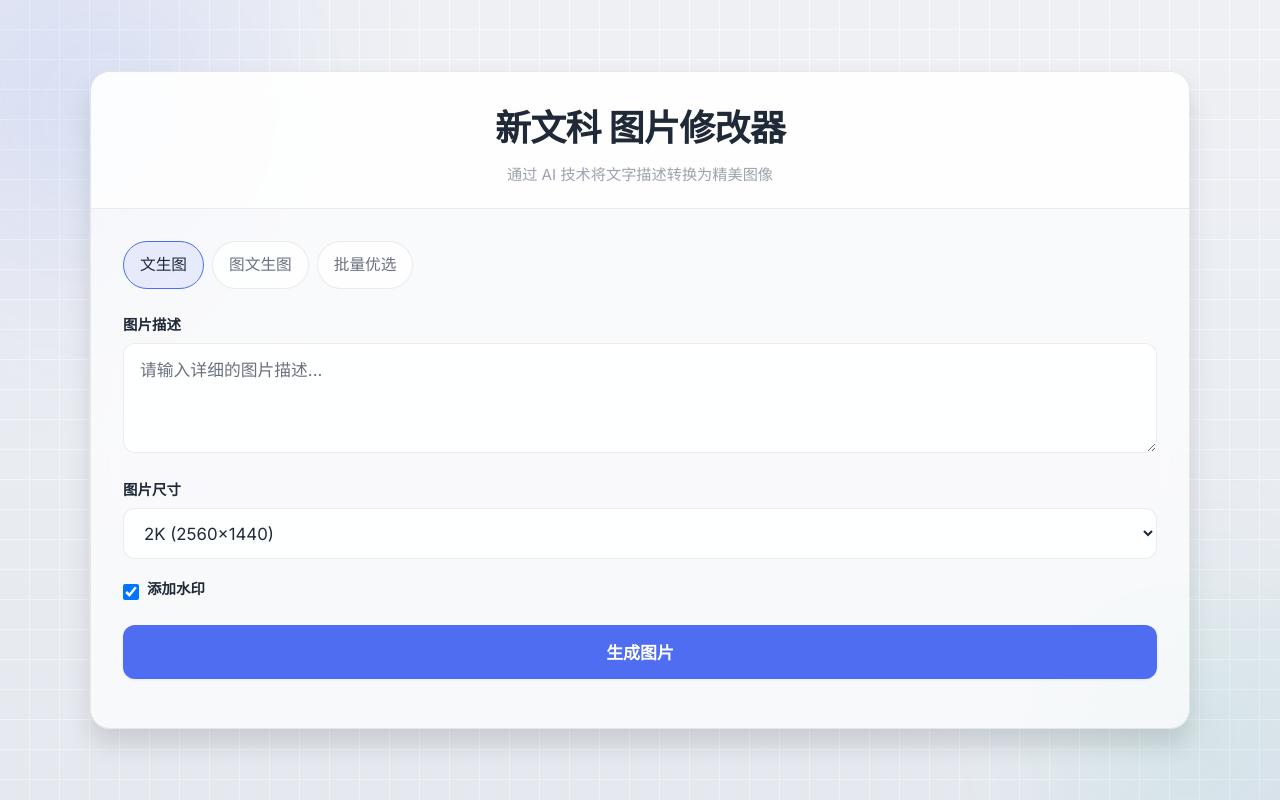
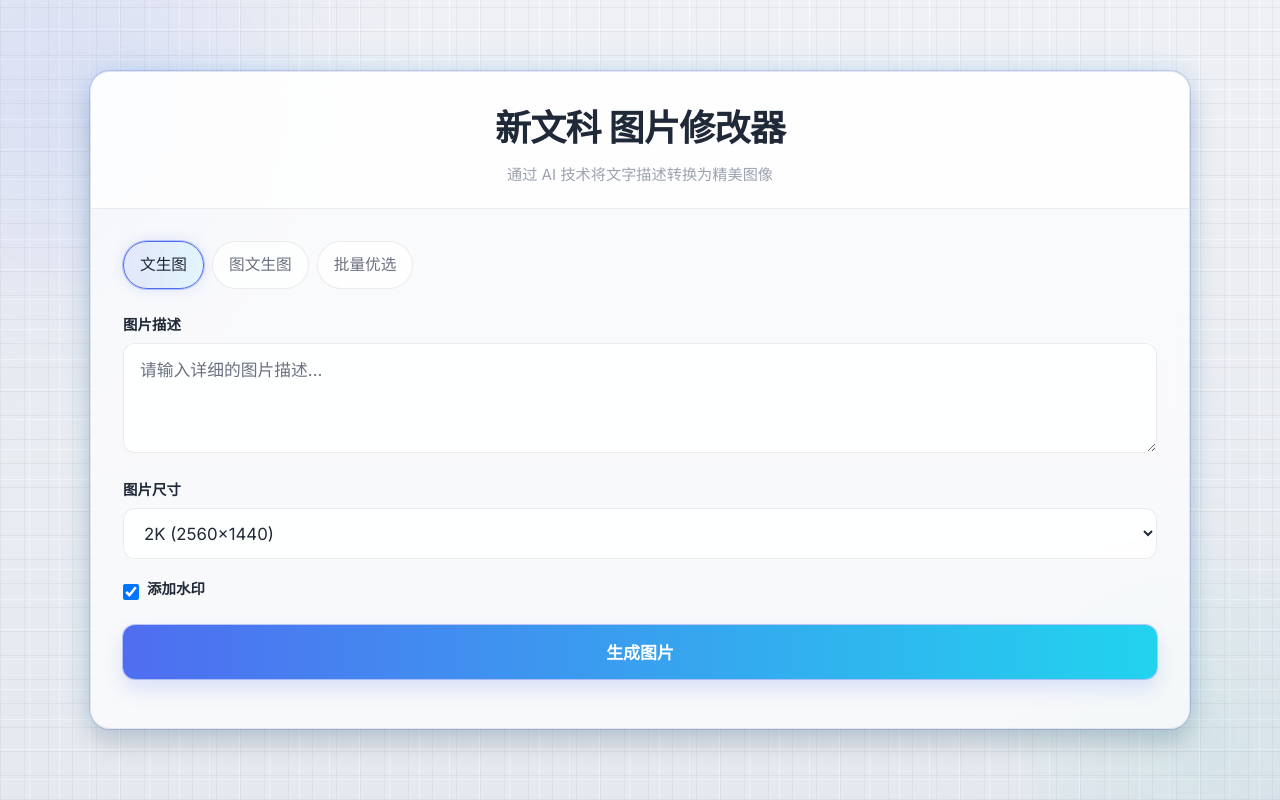
Before and after one commit to lzylovec/SeeDream-python, a Flask app: page / in a window 1280 px wide. Run offline with Flask 2, Linux system fonts and the light colour scheme.

Commit message:
更新页面

```diff
--- a/templates/index.html
+++ b/templates/index.html
@@ -30,6 +30,9 @@
             /* 背景光晕变量 */
             --bg-glow-1: rgba(79, 109, 240, 0.10);
             --bg-glow-2: rgba(79, 109, 240, 0.08);
+            /* 科技感渐变色 */
+            --accent-cyan: #22d3ee;
+            --accent-purple: #a855f7;
         }
 
         * {
@@ -61,7 +64,7 @@
             -webkit-backdrop-filter: blur(12px);
             border: 1px solid var(--glass-border);
             border-radius: var(--radius-xl);
-            box-shadow: var(--shadow-lg);
+            box-shadow: var(--shadow-lg), 0 0 0 1px rgba(79, 109, 240, 0.25), 0 0 24px rgba(79, 109, 240, 0.12), 0 0 36px rgba(34, 211, 238, 0.10);
             overflow: hidden;
             transition: var(--transition);
             position: relative;
@@ -80,6 +83,10 @@
             inset: 0;
             z-index: 0;
             pointer-events: none;
+            /* 科技感网格叠加 */
+            background-image:
+                repeating-linear-gradient(0deg, rgba(31,41,55,0.05) 0px, rgba(31,41,55,0.05) 1px, transparent 1px, transparent 24px),
+                repeating-linear-gradient(90deg, rgba(31,41,55,0.04) 0px, rgba(31,41,55,0.04) 1px, transparent 1px, transparent 24px);
         }
         #glass-overlay::before,
         #glass-overlay::after {
@@ -152,8 +159,9 @@
 
         .tab.active {
             color: var(--text-color);
-            background: rgba(79, 109, 240, 0.1);
+            background: linear-gradient(90deg, rgba(79,109,240,0.12), rgba(34,211,238,0.10));
             border-color: var(--accent);
+            box-shadow: 0 0 0 1px rgba(79,109,240,0.35), 0 0 14px rgba(79,109,240,0.18);
         }
 
         .tab-content {
@@ -235,7 +243,7 @@
         }
 
         button {
-            background: var(--accent);
+            background: linear-gradient(90deg, var(--accent), var(--accent-cyan));
             color: white;
             border: none;
             padding: 0.9rem 1.2rem;
@@ -249,11 +257,13 @@
             align-items: center;
             justify-content: center;
             gap: 0.5rem;
-            box-shadow: var(--shadow-sm);
+            box-shadow: 0 0 0 1px rgba(79,109,240,0.35), 0 10px 20px rgba(79,109,240,0.18);
         }
 
         button:hover {
-            background: var(--accent-hover);
+            background: linear-gradient(90deg, var(--accent-hover), var(--accent-cyan));
+            transform: translateY(-1px);
+            box-shadow: 0 0 0 1px rgba(79,109,240,0.45), 0 14px 26px rgba(79,109,240,0.22);
         }
 
         button:active {
```
